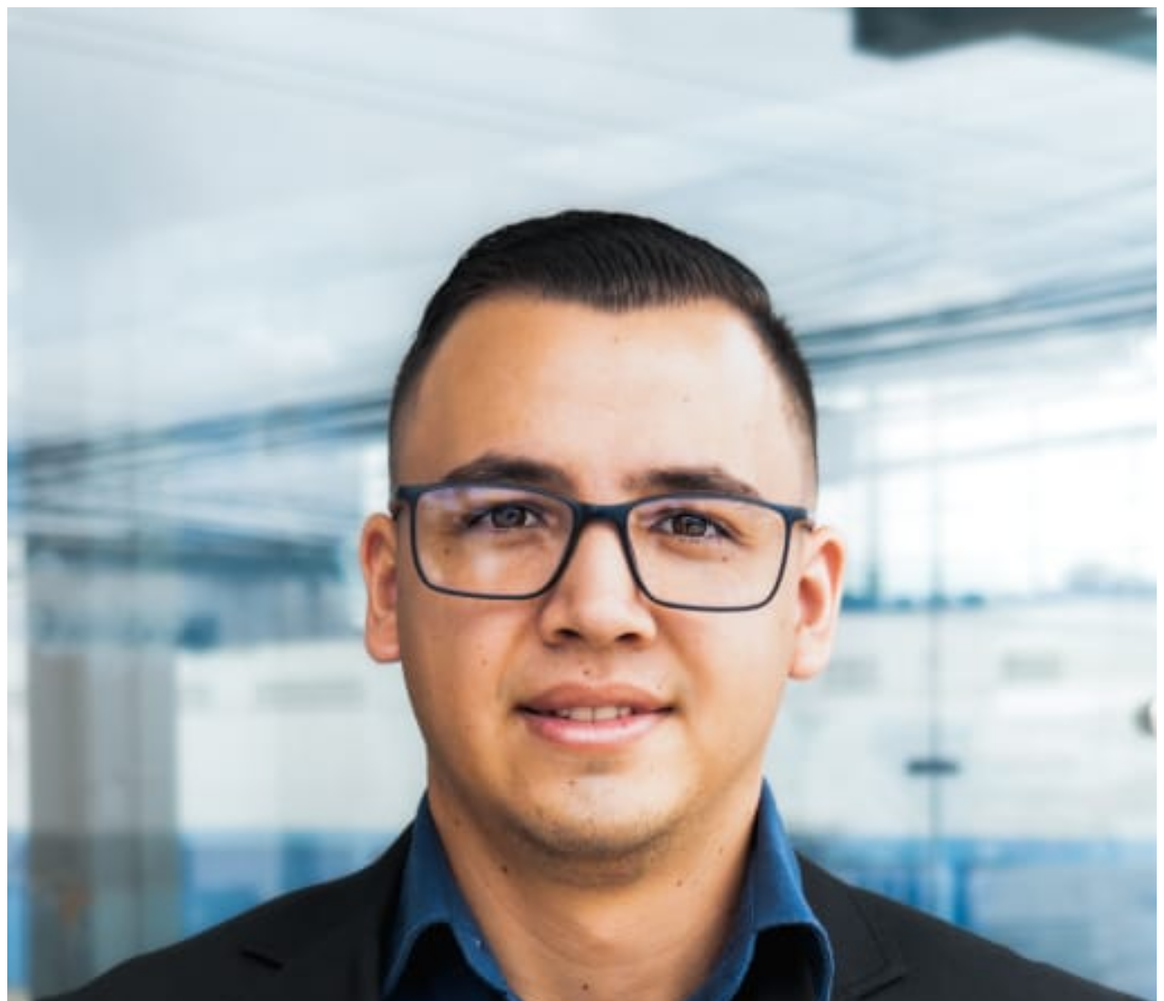
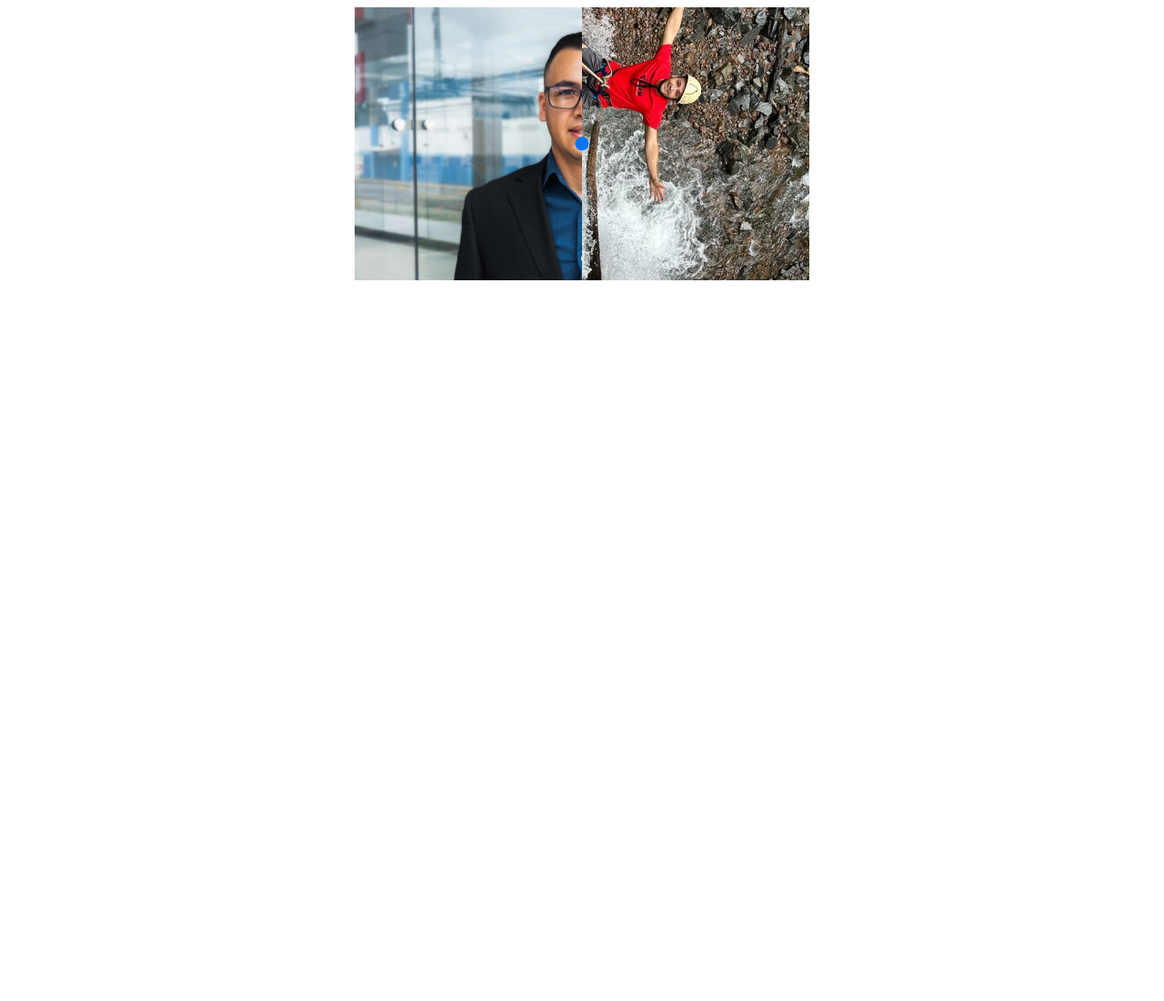
Before and after one commit to bisarroyo/before-after, a website built with Vite: page index.html in a window 1280 px wide. Shown: the top 1100 px of the page at 91% size. After the commit the page ends 800 px from the top, so only its background shows below. Built offline with nearby package versions, Linux system fonts and the light colour scheme.

Commit message:
fix input init value and initial clipPath

```diff
--- a/src/index.ts
+++ b/src/index.ts
@@ -92,6 +92,10 @@ class BeforeAfterEffect {
     )
       return
 
+    this.beforeImage!.style.clipPath = `inset(0 ${
+      100 - parseInt(this.rangeInput!.value)
+    }% 0 0)`
+
     this.rangeInput.addEventListener('input', () => {
       const value = parseInt(this.rangeInput!.value)
       this.beforeImage!.style.clipPath = `inset(0 ${100 - value}% 0 0)`
@@ -100,9 +104,9 @@ class BeforeAfterEffect {
 }
 
 // Ejemplo de uso
-// const instance = new BeforeAfterEffect('btaContainer', {
-//   width: '500px',
-//   height: '300px',
-//   rangeInitialValue: '10',
-//   rangeInitialColor: '#000000'
-// })
+const instance = new BeforeAfterEffect('btaContainer', {
+  width: '500px',
+  height: '300px',
+  rangeInitialValue: '50',
+  rangeInitialColor: '#000000'
+})
--- a/src/style.css
+++ b/src/style.css
@@ -10,7 +10,7 @@
   max-width: 100%;
   height: 100%;
 
-  z-index: 0;
+  z-index: 2;
   object-fit: cover;
 }
 
@@ -48,5 +48,5 @@
   /* background: url('/wp-content/themes/titan/images/arrows_slider.png') no-repeat;  */
   background-size: cover;
   transition: transform 0.3s;
-  cursor: pointer;
+  cursor: grab;
 }
```
